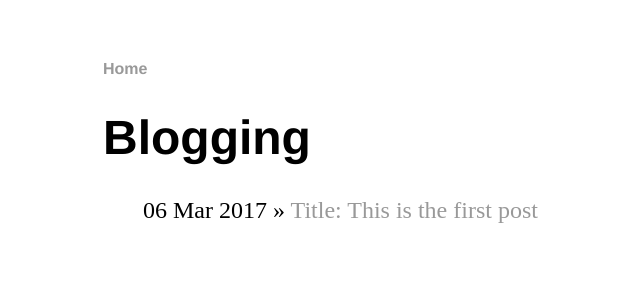
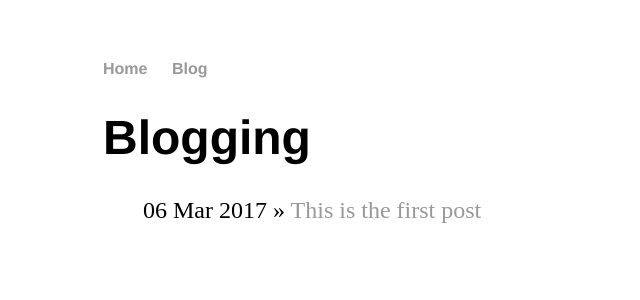
Before and after one commit to scrobby/scrobby.github.io, a Jekyll site: the page built from blog/index.html, in a window 1280 px wide. Shown: the top 300 px of the page, without its empty margins (89-729 px from the left). Built offline with Jekyll 4.4.1, drawn with Linux system fonts in a browser that asks for light colours.

Commit message:
Added some extra navigation

```diff
--- a/_layouts/default.html
+++ b/_layouts/default.html
@@ -8,6 +8,7 @@
 			<nav>
 				<ul>
 					<li><a href="/">Home</a></li>
+					<li><a href="/blog">Blog</a></li>
 				</ul>
 			</nav>
 			<div class="container">
--- a/blog/index.html
+++ b/blog/index.html
@@ -7,6 +7,6 @@ title: Blogging
 
 {% for post in site.posts %}
 
-	<li><span>{{ post.date | date_to_string }}</span> » <a href="{{ post.url }}" title="{{ post.title }}">Title: {{ post.title }}</a></li>
+	<li><span>{{ post.date | date_to_string }}</span> » <a href="{{ post.url }}" title="{{ post.title }}">{{ post.title }}</a></li>
 
 {% endfor %}
```
